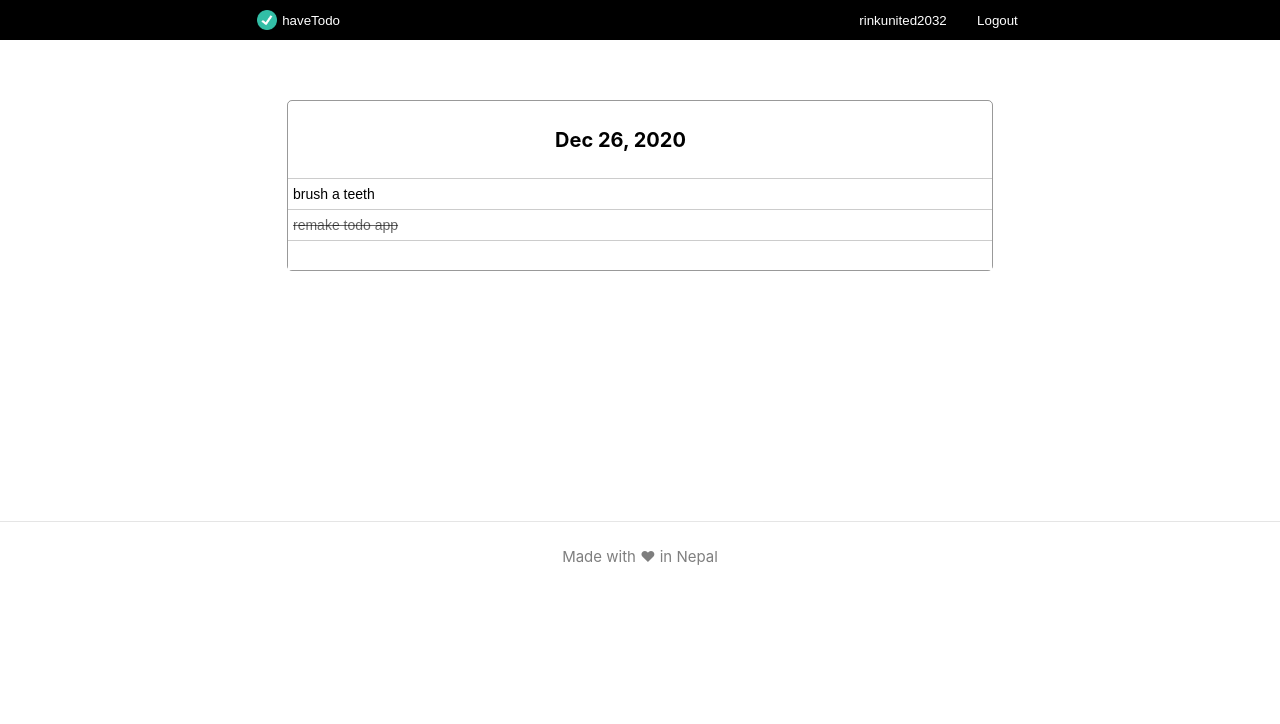
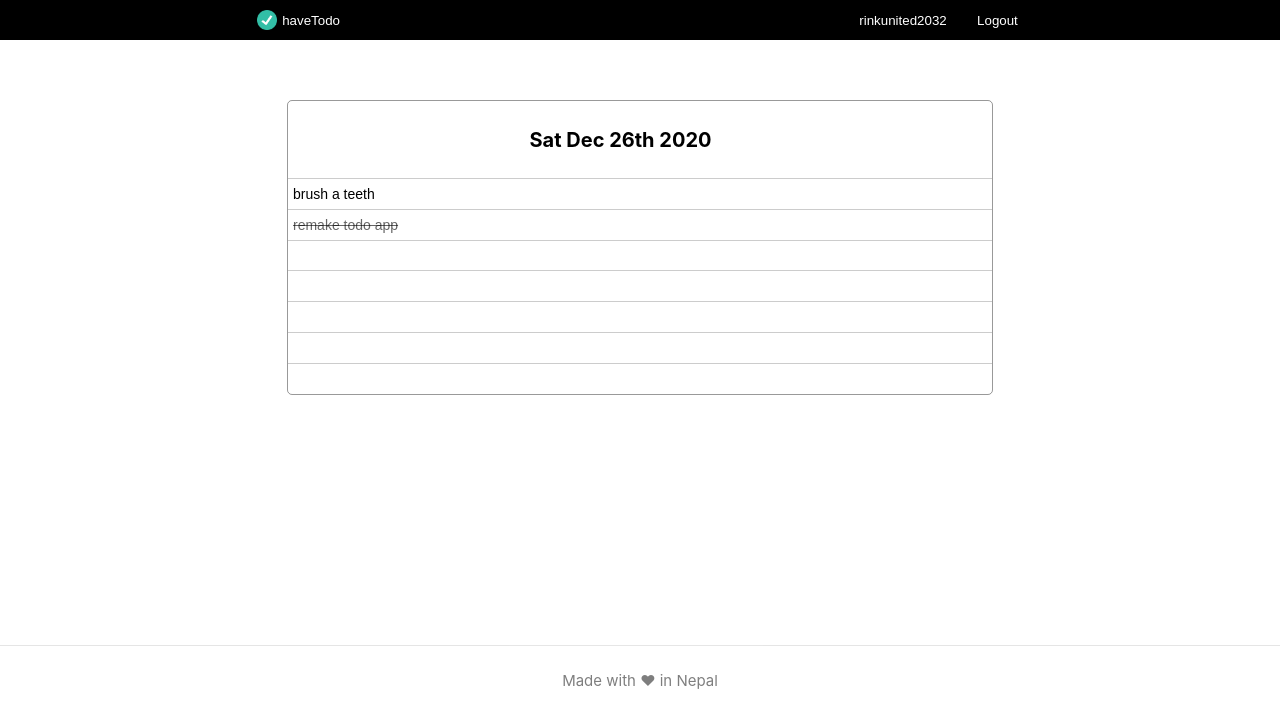
Before and after one commit to therealrinku/robonote, a React (Create React App) app: page /app in a window 1280 px wide. Shown: the top 724 px of the page. Built offline with nearby package versions, Linux system fonts and the light colour scheme; some icons are missing.

Commit message:
todobox->todos.scss

```diff
--- a/src/Components/Todos.jsx
+++ b/src/Components/Todos.jsx
@@ -44,6 +44,11 @@ const Todos = ({ todos, formatedDate }) => {
           />
         </form>
       </div>
+
+      <li></li>
+      <li></li>
+      <li></li>
+      <li></li>
     </Wrapper>
   );
 };
--- a/src/Pages/homepage.jsx
+++ b/src/Pages/homepage.jsx
@@ -12,7 +12,7 @@ const Homepage = ({ history, currentUser, SIGNOUT, todos }) => {
   const [changedDays, setChangedDays] = useState(0);
   const formatedDate = moment(
     moment(new Date()).add({ days: changedDays })
-  ).format("ll");
+  ).format("ddd MMM Do YYYY");
 
   return (
     <Wrapper>
--- a/src/sass/main.scss
+++ b/src/sass/main.scss
@@ -2,7 +2,7 @@
 @import "./landingPage.scss";
 @import "./landingPageFooter.scss";
 @import "./landingPageNav.scss";
-@import "./TodoBox.scss";
+@import "./Todos.scss";
 @import "./Button.scss";
 @import "./homeNav.scss";
 @import "./Arrows.scss";
```
Also changed, not shown: src/sass/Todos.scss (renamed from src/sass/TodoBox.scss).
